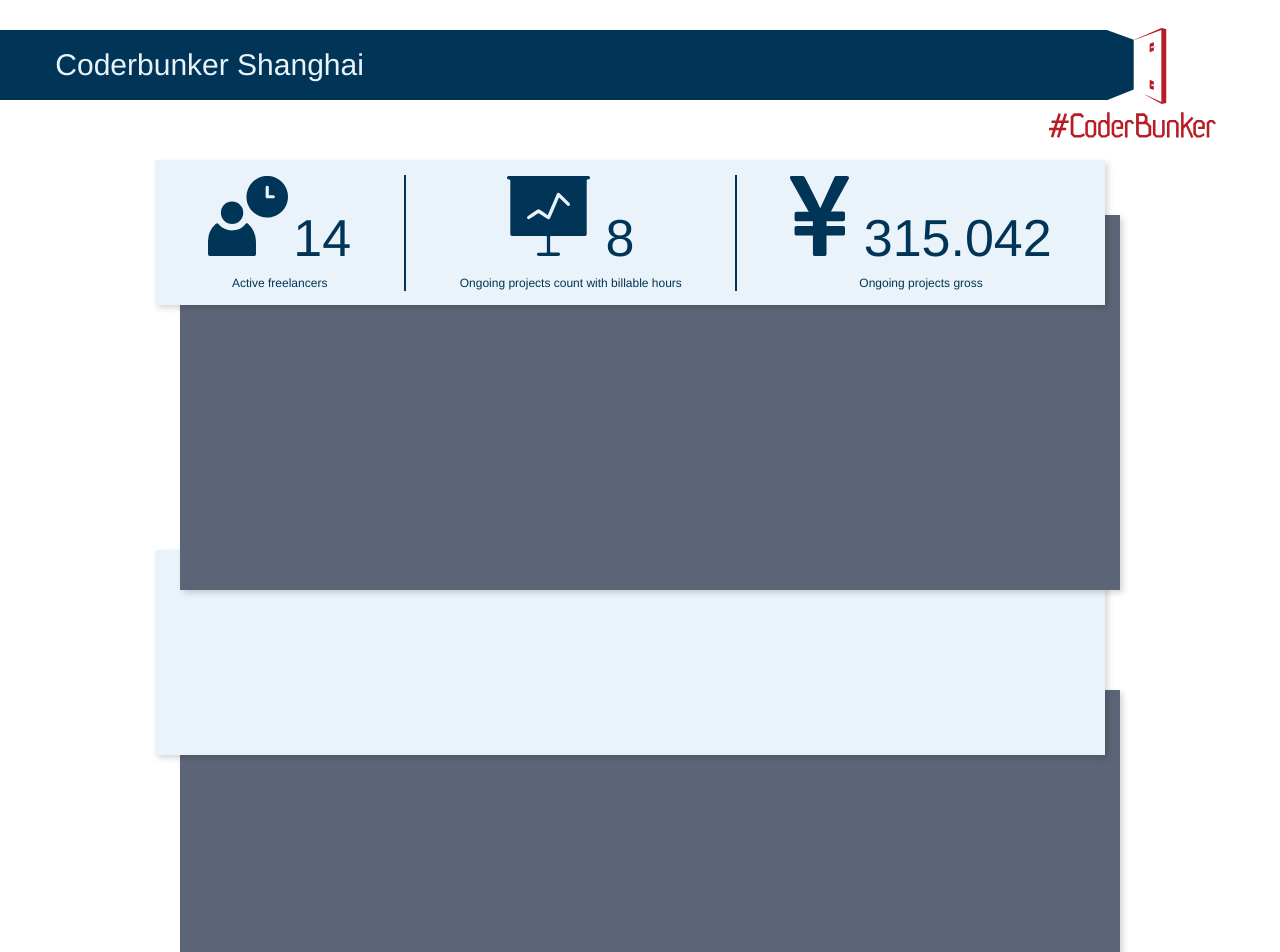
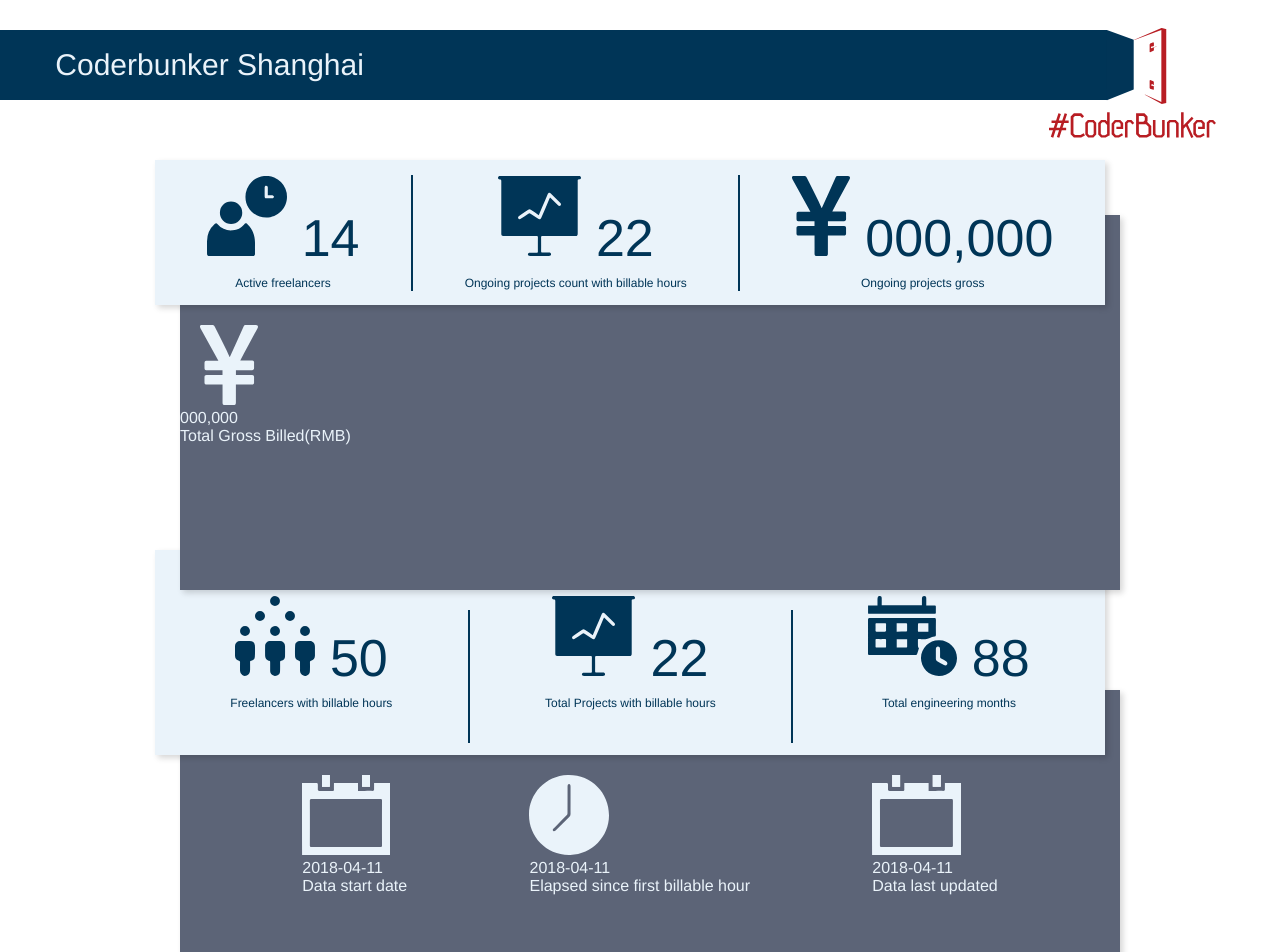
Before and after one commit to coderbunker/timesheet-dashboard-react, a React (Create React App) app: page / in a window 1280 px wide. Shown: the top 952 px of the page. Built offline with nearby package versions, Linux system fonts and the light colour scheme.

Commit message:
started basic layout

```diff
--- a/public/index.html
+++ b/public/index.html
@@ -19,7 +19,7 @@
       work correctly both with client-side routing and a non-root public URL.
       Learn how to configure a non-root public URL by running `npm run build`.
     -->
-    <title>React App</title>
+    <title>Timesheet Dashboard</title>
   </head>
   <body>
     <noscript>
--- a/src/App.css
+++ b/src/App.css
@@ -34,6 +34,12 @@
   align-items: center;
 }
 
+.org-name {
+  margin-left: 5%;
+  color: #EAF3FA;
+  font-size: 30px;
+}
+
 .logo {
   height: 130px;
   margin-left: -58.1px;
@@ -60,6 +66,47 @@
 
 }
 
+.first-mini-containers {
+  display: flex;
+  flex-direction: column;
+  align-items: center;
+}
+
+.first-icon-containers {
+  display: flex;
+  justify-content: center;
+}
+
+.first-words-containers {
+  font-size: 12px;
+  font-weight: 500;
+  color: #003557;
+  padding-top: 20px;
+}
+
+.first-numbers {
+  font-size: 52px;
+  font-weight: 500;
+  color: #003557;
+  display: flex;
+  align-items: flex-end;
+  line-height: 36px;
+  padding-left: 15px;
+}
+
+.icon {
+  height: 80px;
+}
+
+.divider {
+  height: 80%;
+  width: 2px;
+  background-color: #003557;
+}
+
+
+
+
 .second-block {
   width: 94%;
   height: 375px;
@@ -70,7 +117,31 @@
   box-shadow: 3px 3px 6px rgba(0,0,0,0.16);
 }
 
+.second-mini-container {
+  margin-top: 110px;
+}
+
+.second-icon-container {
+}
+
+.icon-gray-yuan {
+  height: 80px;
+  margin-left: 20px
+}
+
+.second-number {
+  color: #EAF3FA;
+}
+
+.second-words-container {
+  color: #EAF3FA;
+}
+
 .third-block {
+  display: flex;
+  align-items: center;
+  flex-shrink: 0;
+  justify-content: space-evenly;
   width: 95%;
   height: 205px;
   background: #EAF3FA;
@@ -78,6 +149,41 @@
   margin-top: -40px;
   z-index: -3;
   box-shadow: 3px 3px 6px rgba(0,0,0,0.16);
+}
+
+.third-mini-containers {
+  display: flex;
+  flex-direction: column;
+  align-items: center;
+}
+
+.third-icon-containers {
+  display: flex;
+  justify-content: center;
+}
+
+.third-numbers {
+  font-size: 52px;
+  font-weight: 500;
+  color: #003557;
+  display: flex;
+  align-items: flex-end;
+  line-height: 36px;
+  padding-left: 15px;
+}
+
+.third-words-containers {
+  font-size: 12px;
+  font-weight: 500;
+  color: #003557;
+  padding-top: 20px;
+}
+
+.third-divider {
+  height: 65%;
+  width: 2px;
+  background-color: #003557;
+  margin-top: 5%;
 }
 
 .last-block {
@@ -89,3 +195,18 @@
   z-index: -4;
   box-shadow: 3px 3px 6px rgba(0,0,0,0.16);
 }
+
+.last-inner-container {
+  margin-top: 85px;
+  display: flex;
+  align-items: center;
+  justify-content: space-evenly;
+}
+
+.last-numbers {
+  color: #EAF3FA;
+}
+
+.last-words-containers {
+  color: #EAF3FA;
+}
--- a/src/App.js
+++ b/src/App.js
@@ -5,7 +5,12 @@
 
 import User from './images/blue_singleUser.svg';
 import Chart from './images/blue_chart.svg';
-import Yuan from './images/blue_yen.svg';
+import Blue_Yuan from './images/blue_yen.svg';
+import Gray_Yuan from './images/gray_yen.svg';
+import Multi_User from './images/blue_multiUser.svg';
+import Calendar_Clock from './images/blue_calendar:clock.svg';
+import Gray_Calendar from './images/gray_calendar.svg';
+import Gray_Clock from './images/gray_clock.svg';
 
 class App extends Component {
   render() {
@@ -13,7 +18,7 @@
       <div>
         <header>
           <div className="logo-line">
-            <div style={{ marginLeft: '5%', color: '#EAF3FA', fontSize: '30px' }}>Coderbunker Shanghai</div>
+            <div className="org-name">Coderbunker Shanghai</div>
           </div>
           <div className="logo">
             <img src={Logo} alt="" />
@@ -21,75 +26,111 @@
         </header>
         <div className="container">
           <div className="first-block">
-            <div style={{ display: 'flex', flexDirection: 'column', alignItems: 'center' }}>
-              <div style={{ display: 'flex', justifyContent: 'center' }}>
-                <img src={User} alt="" style={{ height: '80px' }} />
-                <div
-                  style={{
-                    fontSize: '52px',
-                    fontWeight: '500',
-                    color: '#003557',
-                    display: 'flex',
-                    alignItems: 'flex-end',
-                    lineHeight: '36px',
-                    paddingLeft: '5px',
-                  }}
-                >
-                  14
-                </div>
+            <div className="first-mini-containers">
+              <div className="first-icon-containers">
+                <img className="icon" src={User} alt=""/>
+                <div className="first-numbers">14</div>
               </div>
-              <div style={{ fontSize: '12px', fontWeight: '500', color: '#003557', paddingTop: '20px' }}>
+              <div className="first-words-containers">
                 Active freelancers
               </div>
             </div>
-            <div style={{ height: '80%', width: '2px', backgroundColor: '#003557' }} />
-            <div style={{ display: 'flex', flexDirection: 'column', alignItems: 'center' }}>
-              <div style={{ display: 'flex', justifyContent: 'center' }}>
-                <img src={Chart} alt="" style={{ height: '80px' }} />
-                <div
-                  style={{
-                    fontSize: '52px',
-                    fontWeight: '500',
-                    color: '#003557',
-                    display: 'flex',
-                    alignItems: 'flex-end',
-                    lineHeight: '36px',
-                    paddingLeft: '15px',
-                  }}
-                >
-                  8
-                </div>
+            <div className="divider"/>
+            <div className="first-mini-containers">
+              <div className="first-icon-containers">
+                <img className="icon" src={Chart} alt=""/>
+                <div className="first-numbers">22</div>
               </div>
-              <div style={{ fontSize: '12px', fontWeight: '500', color: '#003557', paddingTop: '20px' }}>
+              <div className="first-words-containers">
                 Ongoing projects count with billable hours
               </div>
             </div>
-            <div style={{ height: '80%', width: '2px', backgroundColor: '#003557' }} />
-            <div style={{ display: 'flex', flexDirection: 'column', alignItems: 'center' }}>
-              <div style={{ display: 'flex', justifyContent: 'center' }}>
-                <img src={Yuan} alt="" style={{ height: '80px' }} />
-                <div
-                  style={{
-                    fontSize: '52px',
-                    fontWeight: '500',
-                    color: '#003557',
-                    display: 'flex',
-                    alignItems: 'flex-end',
-                    lineHeight: '36px',
-                    paddingLeft: '15px',
-                  }}
-                >
-                  315.042
-                </div>
+            <div className="divider"/>
+            <div className="first-mini-containers">
+              <div className="first-icon-containers">
+                <img className="icon" src={Blue_Yuan} alt="" />
+                <div className="first-numbers">000,000</div>
               </div>
-              <div style={{ fontSize: '12px', fontWeight: '500', color: '#003557', paddingTop: '20px' }}>
+              <div className="first-words-containers">
                 Ongoing projects gross
               </div>
             </div>
           </div>
-          <div className="second-block" />
-          <div className="third-block" />
-          <div className="last-block" />
+
+          <div className="second-block">
+            <div className="second-mini-container">
+              <div className="second-icon-container">
+                <img className="icon-gray-yuan" src={Gray_Yuan} alt=""/>
+                <div className="second-number">000,000</div>
+              </div>
+              <div className="second-words-container">
+                  Total Gross Billed(RMB)
+              </div>
+            </div>
+          </div>
+
+          <div className="third-block">
+            <div className="third-mini-containers">
+              <div className="third-icon-containers">
+                <img className="icon" src={Multi_User} alt=""/>
+                <div className="third-numbers">50</div>
+              </div>
+              <div className="third-words-containers">
+                Freelancers with billable hours
+              </div>
+            </div>
+            <div className="third-divider"/>
+            <div className="third-mini-containers">
+              <div className="third-icon-containers">
+                <img className="icon" src={Chart} alt=""/>
+                <div className="third-numbers">22</div>
+              </div>
+              <div className="third-words-containers">
+                Total Projects with billable hours
+              </div>
+            </div>
+            <div className="third-divider"/>
+            <div className="third-mini-containers">
+              <div className="third-icon-containers">
+                <img className="icon" src={Calendar_Clock} alt=""/>
+                <div className="third-numbers">88</div>
+              </div>
+              <div className="third-words-containers">
+                Total engineering months
+              </div>
+            </div>
+          </div>
+          <div className="last-block">
+            <div className="last-inner-container">
+              <div className="last-mini-containers">
+                <div className="last-icon-containers">
+                  <img className="icon" src={Gray_Calendar} alt=""/>
+                  <div className="last-numbers">2018-04-11</div>
+                </div>
+                <div className="last-words-containers">
+                      Data start date
+                </div>
+              </div>
+              <div className="last-mini-containers">
+                <div className="last-icon-containers">
+                  <img className="icon" src={Gray_Clock} alt=""/>
+                  <div className="last-numbers">2018-04-11</div>
+                </div>
+                <div className="last-words-containers">
+                      Elapsed since first billable hour
+                </div>
+              </div>
+              <div className="last-mini-containers">
+                <div className="last-icon-containers">
+                  <img className="icon" src={Gray_Calendar} alt=""/>
+                  <div className="last-numbers">2018-04-11</div>
+                </div>
+                <div className="last-words-containers">
+                      Data last updated
+                </div>
+              </div>
+            </div>
+          </div>
         </div>
       </div>
     );
```
Also changed, not shown: package.json (line endings or trailing spaces), 1 other file (tests, documents, lock files or other folders).
